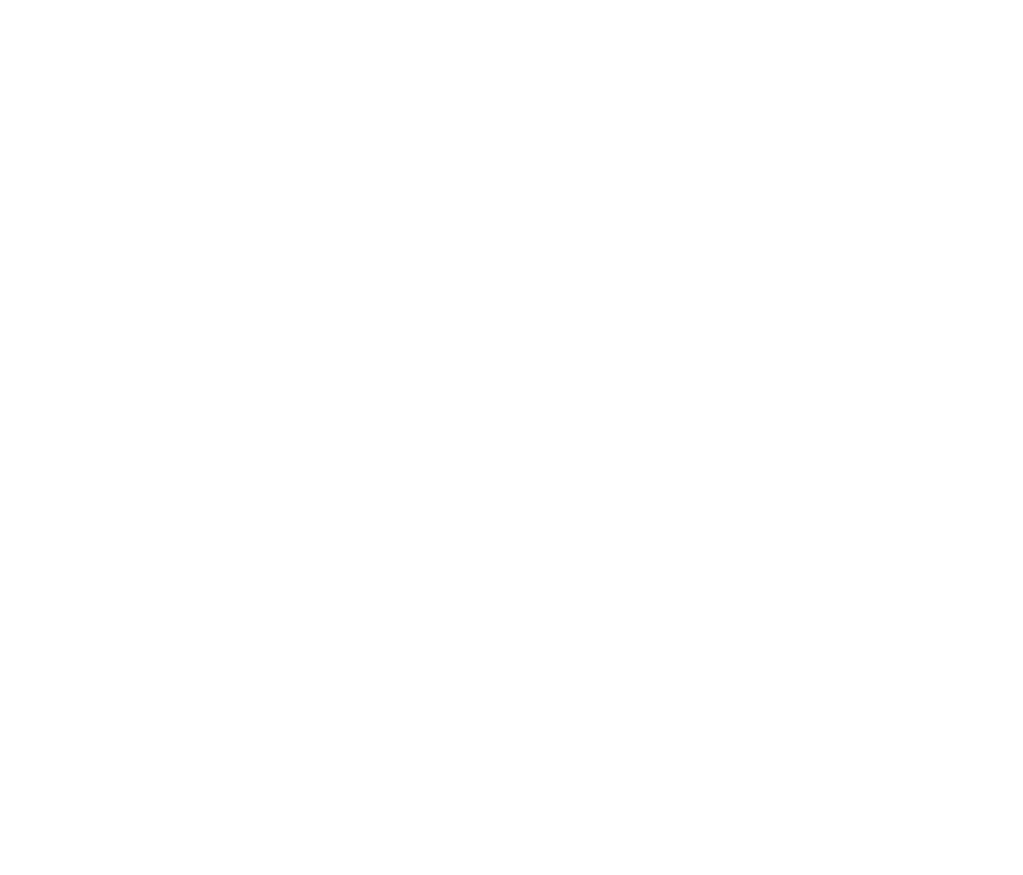
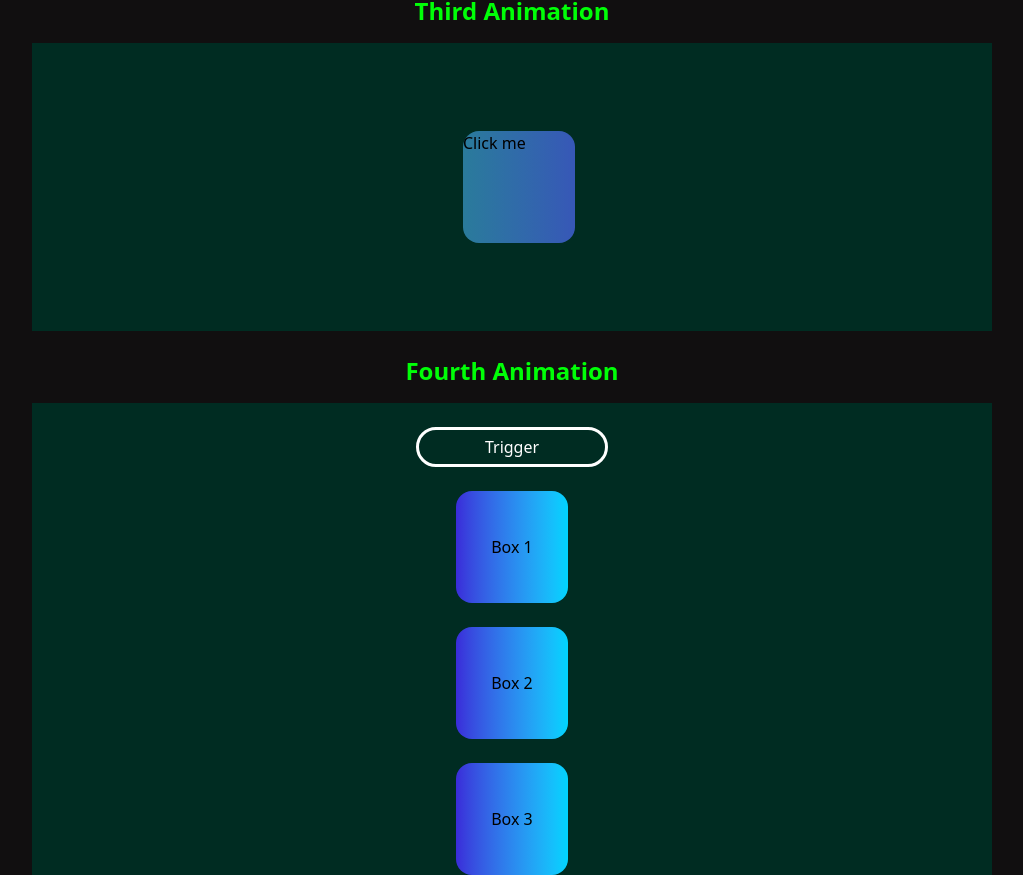
Before and after one commit to juan1988-tech/gsap-experiments, a React (Vite) app: page / in a window 1280 px wide. Shown: the part 1373-2248 px from the top of the page, without its empty margins (128-1151 px from the left). Before the commit the page ends 1344 px from the top, so only its background shows below. Built offline with nearby package versions, Linux system fonts and the light colour scheme.

Commit message:
adding more animations

```diff
--- a/src/App.tsx
+++ b/src/App.tsx
@@ -2,6 +2,8 @@
 import gsapBackground from './assets/images/background.gsap.jpg';
 import FirstAnimation from "./components/FirstAnimation";
 import SecondAnimation from "./components/SecondAnimation";
+import ThirdAnimation from "./components/ThirdAnimation";
+import FourthAnimation from "./components/FourthAnimation";
 
 
 function App():JSX.Element {
@@ -16,6 +18,8 @@
         {/*section for animation */}
         <FirstAnimation/>
         <SecondAnimation/>
+        <ThirdAnimation/>
+        <FourthAnimation/>
       </main>
     </div>
   )
--- a/src/components/FirstAnimation.tsx
+++ b/src/components/FirstAnimation.tsx
@@ -3,9 +3,11 @@
 import gsap from 'gsap';
 import { useGSAP } from '@gsap/react';
 
+gsap.registerPlugin(useGSAP);
+
 const FirstAnimation = ():JSX.Element => {
   //first animation
-  const roundedSquareRef = useRef<HTMLDivElement>(null);
+  const roundedSquareRef = useRef<HTMLDivElement|null>(null);
 
   useGSAP(()=>{
     gsap.to(roundedSquareRef.current,{ x: 360, duration: 2})
--- /dev/null
+++ b/src/components/FourthAnimation.tsx
@@ -0,0 +1,66 @@
+import { useRef, type JSX, type ReactNode } from "react"
+import { useGSAP } from "@gsap/react";
+import gsap from 'gsap';
+
+type CardProps = {
+    text:string,
+}
+
+gsap.registerPlugin(useGSAP);
+
+const AnimatedCardComponent = ({text}:CardProps):JSX.Element =>{
+    //const myReference = useRef<HTMLDivElement|null>(null);
+
+    return (
+        <div className="box w-28 h-28 rounded-2xl bg-linear-to-r from-[#3A2BD9] to-[#00D4FF] text-center items-center justify-center align-middle flex mt-6">
+            <p>{text}</p>
+        </div>
+    )
+}
+
+export default function FourthAnimation():ReactNode {
+  const container = useRef<null|HTMLDivElement>(null);
+  const tl = useRef<gsap.core.Timeline|null>(null);
+
+  const toggleTimeline = () => {
+   if (tl.current) {
+      tl.current.reversed(!tl.current.reversed());
+    }
+  };
+
+  const animatedComponents:CardProps[] =[
+    { text: "Box 1" },
+    { text: "Box 2" },
+    { text: "Box 3" }
+  ]
+
+  const animatedComponentsSet:JSX.Element[] = animatedComponents.map((item)=>{
+            return <AnimatedCardComponent key={item.text} text={item.text} />
+        })
+
+  useGSAP(
+     () => {
+      const boxes:EventTarget[] = gsap.utils.toArray('.box');
+
+      tl.current = gsap
+        .timeline()
+        .to(boxes[0], { x: 120, rotation: 360 })
+        .to(boxes[1], { x: -120, rotation: -360 }, '<')
+        .to(boxes[2], { y: -166 })
+        .reverse();
+    },
+    { scope: container }
+  )
+
+  return (
+    <>
+    <h3 className="w-full text-center text-light-green font-semibold mt-6 text-2xl">Fourth Animation</h3>
+    <section className="w-full flex flex-col h-auto items-center justify-center bg-emerald-950 mt-4" ref={container}>
+        <button className="blog mt-6 text-white w-48 h-10 border-white border-3 flex text-center items-center justify-center align-middle rounded-full cursor-pointer" onClick={toggleTimeline}>
+            <span className="align-middle">Trigger </span>
+            </button>
+        {animatedComponentsSet}
+    </section>
+    </>
+  )
+}
--- /dev/null
+++ b/src/components/ThirdAnimation.tsx
@@ -0,0 +1,31 @@
+import type { JSX } from "react";
+import { useRef } from 'react';
+import gsap from 'gsap';
+import { useGSAP } from '@gsap/react';
+
+gsap.registerPlugin(useGSAP)
+
+export default function ThirdAnimation():JSX.Element {
+  const roundedElementRef = useRef<null|HTMLDivElement>(null);
+
+  const { contextSafe } = useGSAP({scope: roundedElementRef});
+
+  // ✅ wrapped in contextSafe() - animation will be cleaned up correctly
+// selector text is scoped properly to the container.
+    const onClickGood = contextSafe(() => {
+	  if (roundedElementRef?.current) {
+      gsap.to(roundedElementRef?.current, { rotation: "+=180" });
+    }
+ });
+
+  return (
+    <>
+    <h3 className="w-full text-center text-light-green font-semibold mt-6 text-2xl">Third Animation</h3>
+        <section className="w-full flex h-72 items-center justify-center     bg-emerald-950 mt-4">
+            <article onClick={onClickGood} className="good ml-3.5 box w-28 h-28 bg-linear-to-r from-[#2A7B9B]  to-[#3757b7] rounded-2xl" ref={roundedElementRef}>
+                    Click me
+            </article>
+        </section>
+    </>
+  )
+}
```
